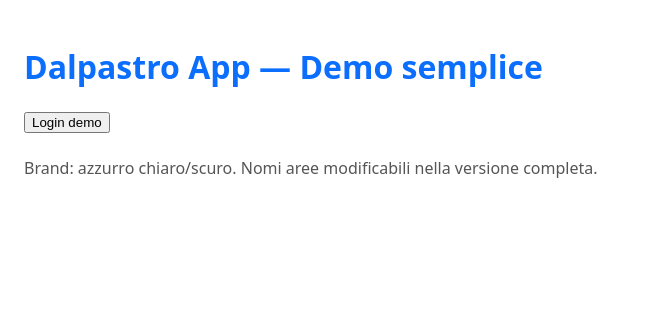
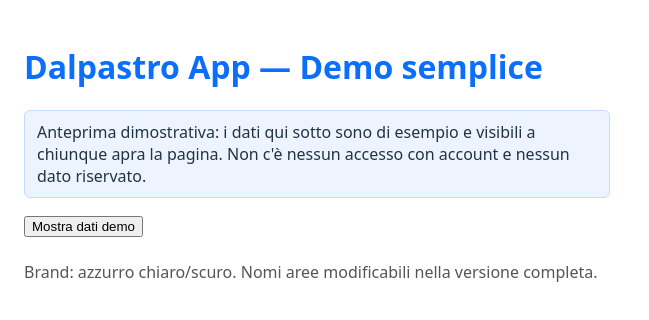
Before and after one commit to edalpastro-rgb/dalpastro-frontend, a Next.js app: page /app in a window 1280 px wide. Shown: the top 320 px of the page, without its empty margins (0-649 px from the left). Built offline with nearby package versions, Linux system fonts and the light colour scheme.

Commit message:
Update app framework and remove fake sign-in

```diff
--- a/app/app/page.js
+++ b/app/app/page.js
@@ -1,30 +1,45 @@
 'use client';
 import { useState } from 'react';
+
+// NOTE: This screen shows sample data only. It deliberately contains no
+// sign-in flow: a login implemented in the browser cannot protect anything,
+// because anyone can skip it and read the data straight out of the page.
+// When real accounts are added, the check must run on the server and the
+// protected data must never be sent to a visitor who has not passed it.
 export default function Home() {
-  const [logged, setLogged] = useState(false);
+  const [showAreas, setShowAreas] = useState(false);
   const [areas] = useState([
     { id: 1, name: 'Optima Italia' },
     { id: 2, name: 'N 21' }
   ]);
-  function fakeLogin() {
-    const email = prompt('Email:', 'demo@dalpastro.it');
-    const password = prompt('Password:', 'demo12345');
-    if (email && password) setLogged(true);
-  }
   return (
     <div style={{ padding: 24 }}>
       <h1 style={{ color: '#0b6efd' }}>Dalpastro App — Demo semplice</h1>
-      {!logged ? (
-        <button onClick={fakeLogin}>Login demo</button>
+      <p
+        style={{
+          background: '#eef4ff',
+          border: '1px solid #c7dbff',
+          borderRadius: 6,
+          padding: '10px 12px',
+          color: '#234',
+          maxWidth: 560
+        }}
+      >
+        Anteprima dimostrativa: i dati qui sotto sono di esempio e visibili a
+        chiunque apra la pagina. Non c&apos;è nessun accesso con account e
+        nessun dato riservato.
+      </p>
+      {!showAreas ? (
+        <button onClick={() => setShowAreas(true)}>Mostra dati demo</button>
       ) : (
         <>
-          <p>Login eseguito (demo).</p>
           <h3>Aree</h3>
           <ul>
             {areas.map(a => (
               <li key={a.id}>{a.id}. {a.name}</li>
             ))}
           </ul>
+          <button onClick={() => setShowAreas(false)}>Nascondi dati demo</button>
         </>
       )}
       <p style={{ marginTop: 24, color: '#555' }}>
--- a/package.json
+++ b/package.json
@@ -9,7 +9,7 @@
     "start": "next start -p 3000"
   },
   "dependencies": {
-    "next": "14.2.4",
+    "next": "14.2.35",
     "react": "18.2.0",
     "react-dom": "18.2.0"
   },
```
Also changed, not shown: 1 other file (tests, documents, lock files or other folders).
